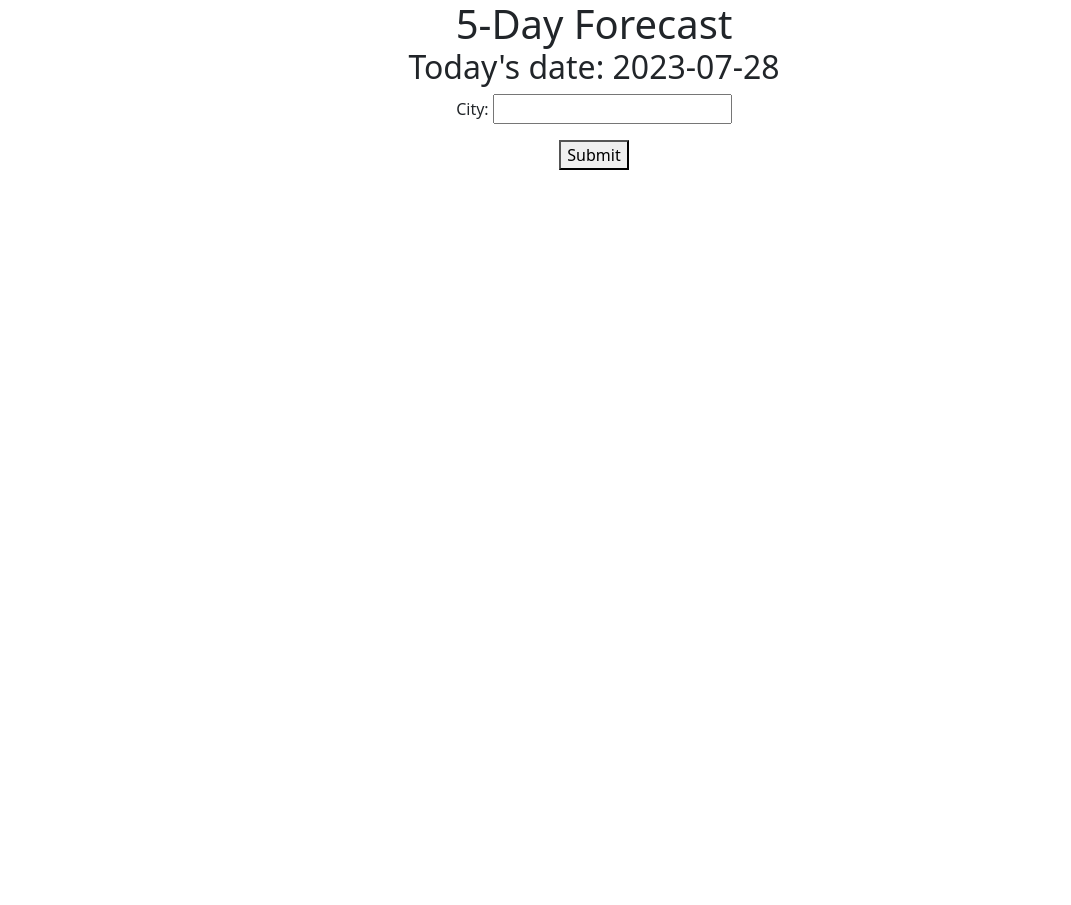
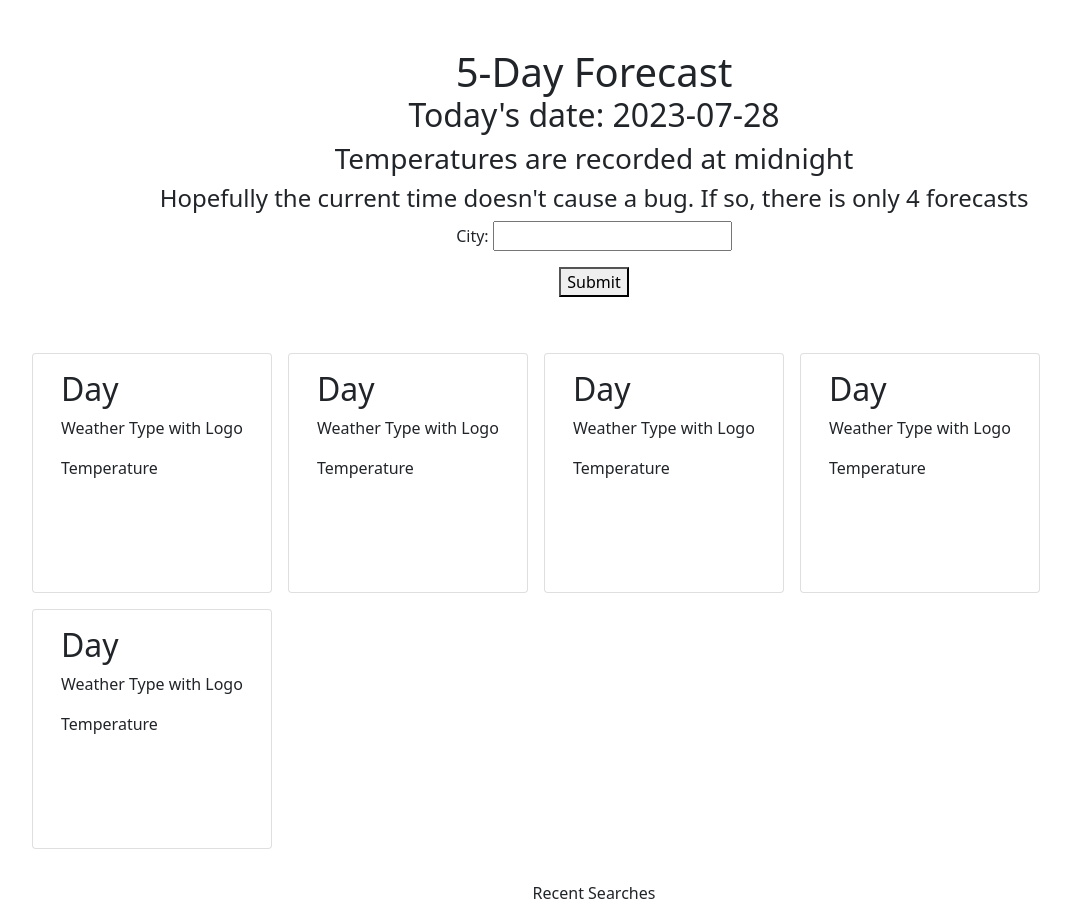
Before and after one commit to hansonsteven26/Weekly-Forecast-Search, a plain HTML site: page index.html in a window 1280 px wide. Shown: the whole page, without its empty margins (46-1117 px from the left). Before the commit the page ends 800 px from the top, so only its background shows below. Drawn offline with nearby package versions, Linux system fonts and the light colour scheme.

Commit message:
add cards. finish getting API info

```diff
--- a/assets/js/script.js
+++ b/assets/js/script.js
@@ -5,11 +5,12 @@ let cityInput = $("#cityInput");
 let cityName = "";
 let url = "";
 let today = dayjs().format('YYYY-MM-DD');
-let nextDay = (dayjs().add(1, 'day')).format("YYYY-MM-DD");
 let dayEl = $("<h2>");
+let otherDaysArray = [];
+let tempsArray = [];
+let weatherTypeArray = [];
 dayEl.text("Today's date: " + today);
 $("#pageTitle").append(dayEl);
-console.log(nextDay);
 
 submitButton.on("click", FindCity)
 
@@ -21,27 +22,47 @@ function FindCity(event) {
 }
 
 function CurrentForecast() {
-
     $.ajax({
         url: url,
         method: 'GET',
     }).then(function (response) { // instad of .then, you can do .success
         console.log('Ajax Reponse \n-------------');
         console.log(response);
-        console.log(response.list[1].dt_txt); // min temp at noon
         $("#main").removeClass("hidden");
         localStorage.setItem("recentlySearched", cityName);
         $.each(response.list, function () {
-            otherDays = this.dt_txt.split(" ");
-            // console.log(otherDays);
-            if (otherDays[1] == "12:00:00" && otherDays[0] != today) {
-                console.log(otherDays[0]);
-                console.log("Big print");
+            let otherDays = this.dt_txt.split(" ");
+            let temp = this.main.temp;
+            let weatherType = this.weather[0].main;
+            if (otherDays[0] != today && otherDays[1] == "00:00:00") {
+                otherDaysArray.push(otherDays[0]);
+                tempsArray.push(temp);
+                if (weatherType == "Clouds") {
+                    weatherType = "Cloudy";
+                }
+                weatherTypeArray.push(weatherType);
             }
-            // for (let i = 0; i < 6; i++) {
-            //     yyMMDD = response.list[i].dt_txt.split(" ")[0];
-            //     console.log(yyMMDD);
-            // }
+            // somehow get the forecast at noon for next 5 days
+            // get the weather temp and store it in html id
         })
+        while (otherDaysArray.length > 5) {
+            otherDaysArray.pop();
+        }
+        while (tempsArray.length > 5) {
+            tempsArray.pop();
+        }
+        while (weatherTypeArray.length > 5) {
+            weatherTypeArray.pop();
+        }
+        console.log(otherDaysArray);
+        console.log(tempsArray);
+        console.log(weatherTypeArray);
+
+        $("#day1").text(otherDaysArray[0]);
+        $("#day2").text(otherDaysArray[1]);
+        $("#day3").text(otherDaysArray[2]);
+        $("#day4").text(otherDaysArray[3]);
+        $("#day5").text(otherDaysArray[4]);
+
     });
 }
--- a/index.html
+++ b/index.html
@@ -18,51 +18,59 @@
 
 <body>
 
-    <center>
+    <section class="text-center my-5">
         <h1 id="pageTitle">5-Day Forecast</h1>
+        <h3>Temperatures are recorded at midnight</h3>
+        <h4>Hopefully the current time doesn't cause a bug. If so, there is only 4 forecasts</h4>
         <p id="inputContainer">City: <input type="text" id="cityInput"></p>
         <button id="submitButton">Submit</button>
-        <h2 id="cityName"></h2>
-    </center>
-    <main id="main" class="d-flex justify-content-center hidden">
-        <div id="iconsContainer">
+    </section>
+
+    <main id="main" class="d-flex justify-content-center">
+        <div class="container">
             <div class="row">
-                <div class="icons card col-md-5">
-                    <p class="weather" id="day1">weather</p>
-                    <div class="image"><img src="dots.png" class="imgClass" id="img1" alt=""></div>
-                    <p class="minValues" id="day1Min">Loading</p>
-                    <p class="maxValues" id="day1Max">Loa</p>
+                <div class="icons card m-2" style="width: 15rem; height: 15rem;">
+                    <div class="card-body">
+                        <h2 class="card-title" id="day1">Day</h2>
+                        <p class="card-text" id="day1Min">Weather Type with Logo</p>
+                        <p class="card-text" id="day1Max">Temperature</p>
+                    </div>
                 </div>
-                <div class="icons card col-md-5">
-                    <p class="weather" id="day2">weather</p>
-                    <div class="image"><img src="dots.png" class="imgClass" id="img2" alt=""></div>
-                    <p class="minValues" id="day2Min">Loading</p>
-                    <p class="maxValues" id="day2Max">Loa</p>
+                <div class="icons card m-2" style="width: 15rem; height: 15rem;">
+                    <div class="card-body">
+                        <h2 class="card-title" id="day2">Day</h2>
+                        <p class="card-text" id="day2Min">Weather Type with Logo</p>
+                        <p class="card-text" id="day2Max">Temperature</p>
+                    </div>
                 </div>
-                <div class="icons card col-md-5">
-                    <p class="weather" id="day3">weather</p>
-                    <div class="image"><img src="dots.png" class="imgClass" id="img3" alt=""></div>
-                    <p class="minValues" id="day3Min">Loading</p>
-                    <p class="maxValues" id="day3Max">Loa</p>
+                <div class="icons card m-2" style="width: 15rem; height: 15rem;">
+                    <div class="card-body">
+                        <h2 class="card-title" id="day3">Day</h2>
+                        <p class="card-text" id="day3Min">Weather Type with Logo</p>
+                        <p class="card-text" id="day3Max">Temperature</p>
+                    </div>
                 </div>
-                <div class="icons card col-md-5">
-                    <p class="weather" id="day4">weather</p>
-                    <div class="image"><img src="dots.png" class="imgClass" id="img4" alt=""></div>
-                    <p class="minValues" id="day4Min">Loading</p>
-                    <p class="maxValues" id="day4Max">Loa</p>
+                <div class="icons card m-2" style="width: 15rem; height: 15rem;">
+                    <div class="card-body">
+                        <h2 class="card-title" id="day4">Day</h2>
+                        <p class="card-text" id="day4Min">Weather Type with Logo</p>
+                        <p class="card-text" id="day4Max">Temperature</p>
+                    </div>
                 </div>
-                <div class="icons card col-md-5">
-                    <p class="weather" id="day5">weather</p>
-                    <div class="image"><img src="dots.png" class="imgClass" id="img5" alt=""></div>
-                    <p class="minValues" id="day5Min">Loading</p>
-                    <p class="maxValues" id="day5Max">Loa</p>
+                <div class="icons card m-2" style="width: 15rem; height: 15rem;">
+                    <div class="card-body">
+                        <h2 class="card-title" id="day5">Day</h2>
+                        <p class="card-text" id="day5Min">Weather Type with Logo</p>
+                        <p class="card-text" id="day5Max">Temperature</p>
+                    </div>
                 </div>
             </div>
         </div>
-        <div id="recentSearches">
-            Recent Searches
-        </div>
     </main>
+
+    <section id="recentSearches" class="text-center mt-4">
+        Recent Searches
+    </section>
 
     <script src="https://code.jquery.com/jquery-1.12.4.js"></script>
     <script src="https://code.jquery.com/ui/1.12.1/jquery-ui.js"></script>
```
